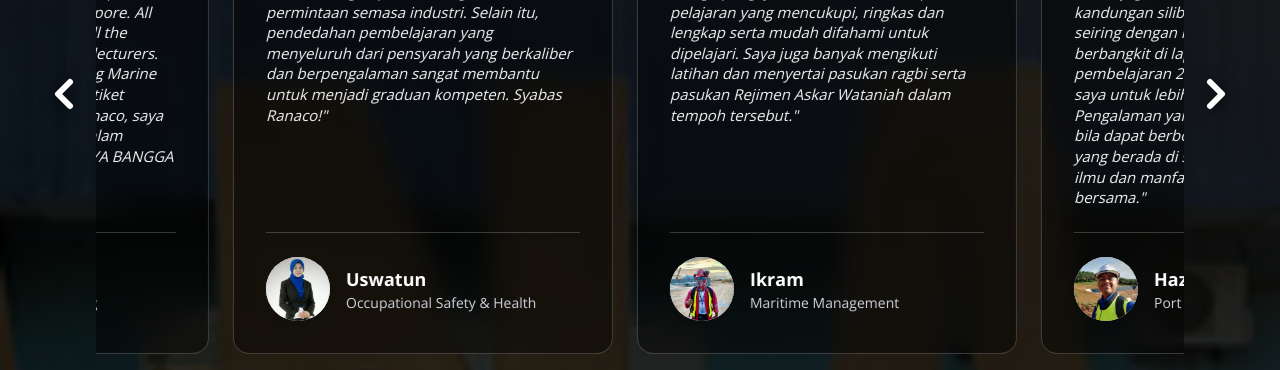
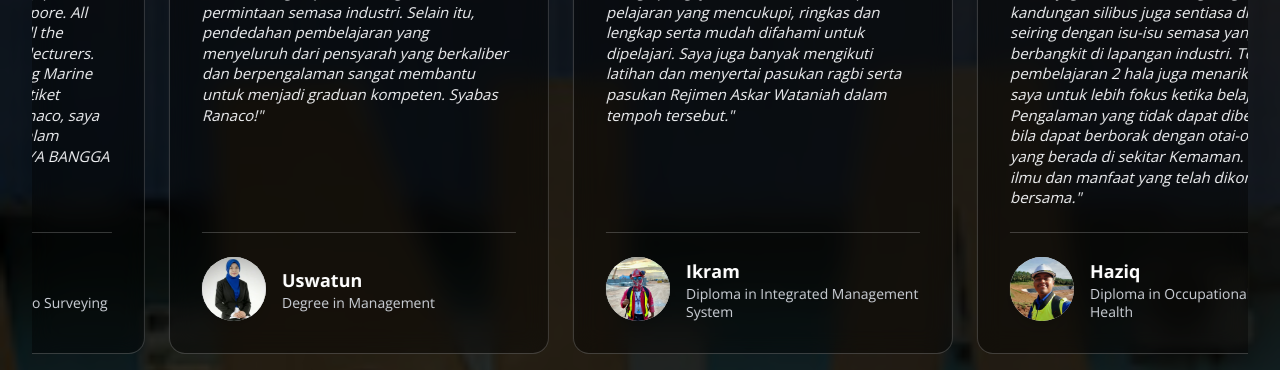
Before and after one commit to kw0rl/ranaco-landing-page, a Next.js app in the folder frontend/: page / in a window 1280 px wide. Shown: the part 6666-7036 px from the top of the page. Built offline with nearby package versions, Linux system fonts and the light colour scheme.

Commit message:
another another enhancement

```diff
--- a/frontend/components/Testimonials.tsx
+++ b/frontend/components/Testimonials.tsx
@@ -1,58 +1,80 @@
 'use client';
 
-import React from 'react';
-import { useRef } from 'react';
+import React, { useRef, useEffect } from 'react';
 import { Quote, ChevronLeft, ChevronRight } from 'lucide-react';
 import Image from 'next/image';
+import { gsap } from 'gsap';
 
 const testimonials = [
   {
     name: 'Amir Naim',
-    program: 'Marine Cargo Surveying',
+    program: 'Diploma in Marine Cargo Surveying',
     image: '/alumni/alumni-Amir-Naim.png',
     quote: 'Sebagai bekas pelajar jurusan Marine Cargo Surveying, saya kini sudah 5 tahun bekerja sebagai process technician di Singapura bersama syarikat Air Liquid Singapore. All the best Ranaco and thanks for all the knowledge that I get from all the lecturers. Mungkin rezeki saya dalam bidang Marine Survey tak panjang tetapi di atas tiket Diploma yang saya dapat dari Ranaco, saya Berjaya bina kerjaya di Ranaco dalam industri Petrochemical & Gas. SAYA BANGGA DENGAN RANACO!!'
   },
   {
     name: 'Uswatun',
-    program: 'Occupational Safety & Health',
+    program: 'Degree in Management',
     image: '/alumni/alumni-Uswatun.png',
     quote: 'Ranaco adalah antara institusi yang menyediakan tawaran pengajian yang relevan dengan perkembangan dan permintaan semasa industri. Selain itu, pendedahan pembelajaran yang menyeluruh dari pensyarah yang berkaliber dan berpengalaman sangat membantu untuk menjadi graduan kompeten. Syabas Ranaco!'
   },
   {
     name: 'Ikram',
-    program: 'Maritime Management',
+    program: 'Diploma in Integrated Management System',
     image: '/alumni/alumni-Ikram.png',
     quote: 'Sepanjang saya belajar di Ranaco, pelbagai ilmu dan perkongsian pengalaman kerja dari tenaga pengajar. Silibus dalam setiap pelajaran yang mencukupi, ringkas dan lengkap serta mudah difahami untuk dipelajari. Saya juga banyak mengikuti latihan dan menyertai pasukan ragbi serta pasukan Rejimen Askar Wataniah dalam tempoh tersebut.'
   },
   {
     name: 'Haziq',
-    program: 'Port Management',
+    program: 'Diploma in Occupational Safety & Health',
     image: '/alumni/alumni-Haziq.png',
     quote: 'Ranaco banyak mengajar dari sudut teori dan praktikal bukan sahaja di sesi kuliah malah juga di sesi tidak langsung. Isi kandungan silibus juga sentiasa dikemaskini seiring dengan isu-isu semasa yang berbangkit di lapangan industri. Teknik sesi pembelajaran 2 hala juga menarik perhatian saya untuk lebih fokus ketika belajar. Pengalaman yang tidak dapat dibeli adalah bila dapat berborak dengan otai-otai industri yang berada di sekitar Kemaman. Banyak ilmu dan manfaat yang telah dikongsi bersama.'
   },
   {
     name: 'Effa',
-    program: 'Maritime Law & Insurance',
+    program: 'Diploma in Occupational Safety & Health',
     image: '/alumni/alumni-Effa.png',
     quote: 'Saya memilih Ranaco kerana Ranaco antara institut yang terkenal dengan pencapaian pelajar-pelajar yang cemerlang dalam bidang yang dipilih seperti bidang OSH, bidang maritim dan sebagainya. Selain daripada itu, Ranaco juga menawarkan yuran kursus yang murah berbanding institut pengajian yang lain serta silibus yang diperakui oleh MQA. SAYA JUGA MEMILIH Ranaco kerana program OSH yang menjadi pilihan saya mendapat perakuan daripada Jabatan Kesihatan dan Keselamatan Pekerjaan (JKKP).'
   }
 ];
 
 export default function Testimonials() {
-  const scrollContainerRef = useRef<HTMLDivElement>(null);
+  const cardsRef = useRef<HTMLDivElement>(null);
+  const animationRef = useRef<gsap.core.Tween | null>(null);
 
-  const scroll = (direction: 'left' | 'right') => {
-    if (scrollContainerRef.current) {
-      const scrollAmount = 386; // card width (380px) + gap (6px)
-      const currentScroll = scrollContainerRef.current.scrollLeft;
-      const targetScroll = direction === 'left'
-        ? currentScroll - scrollAmount
-        : currentScroll + scrollAmount;
+  useEffect(() => {
+    if (cardsRef.current) {
+      const cardWidth = 386; // card width (380px) + gap (6px)
+      const totalWidth = cardWidth * testimonials.length;
 
-      scrollContainerRef.current.scrollTo({
-        left: targetScroll,
-        behavior: 'smooth'
+      // Create seamless loop animation
+      animationRef.current = gsap.to(cardsRef.current, {
+        x: -totalWidth,
+        duration: 50, // Adjust speed here
+        ease: 'none',
+        repeat: -1,
+        modifiers: {
+          x: gsap.utils.unitize(x => parseFloat(x) % totalWidth)
+        }
       });
+    }
+
+    return () => {
+      if (animationRef.current) {
+        animationRef.current.kill();
+      }
+    };
+  }, []);
+
+  const handleMouseEnter = () => {
+    if (animationRef.current) {
+      animationRef.current.pause();
+    }
+  };
+
+  const handleMouseLeave = () => {
+    if (animationRef.current) {
+      animationRef.current.play();
     }
   };
 
@@ -89,35 +111,19 @@ export default function Testimonials() {
 
         {/* Infinite Scroll Container */}
         <div className="relative py-8">
-          {/* Navigation Buttons */}
-          <button
-            onClick={() => scroll('left')}
-            className="absolute left-0 sm:left-2 top-1/2 -translate-y-1/2 z-20 flex items-center justify-center transition-all duration-300 hover:scale-125"
-            aria-label="Scroll left"
-          >
-            <ChevronLeft className="w-10 h-10 sm:w-12 sm:h-12 text-white drop-shadow-[0_2px_8px_rgba(0,0,0,0.8)]" strokeWidth={3} />
-          </button>
-
-          <button
-            onClick={() => scroll('right')}
-            className="absolute right-0 sm:right-2 top-1/2 -translate-y-1/2 z-20 flex items-center justify-center transition-all duration-300 hover:scale-125"
-            aria-label="Scroll right"
-          >
-            <ChevronRight className="w-10 h-10 sm:w-12 sm:h-12 text-white drop-shadow-[0_2px_8px_rgba(0,0,0,0.8)]" strokeWidth={3} />
-          </button>
-
           {/* Scrolling Content Wrapper */}
-          <div className="overflow-hidden px-12 sm:px-16">
+          <div className="overflow-hidden">
             <div
-              ref={scrollContainerRef}
-              className="overflow-x-hidden py-4"
+              ref={cardsRef}
+              className="flex gap-4 sm:gap-6 py-4"
             >
-              <div className="flex gap-4 sm:gap-6 animate-scroll group">
-                {/* First set of testimonials */}
-                {testimonials.map((testimonial, idx) => (
+              {/* Render testimonials twice for seamless GSAP loop */}
+              {[...testimonials, ...testimonials].map((testimonial, idx) => (
                 <div
-                  key={`first-${idx}`}
-                  className="flex-shrink-0 w-[240px] sm:w-[350px] lg:w-[380px]"
+                  key={idx}
+                  className="testimonial-card flex-shrink-0 w-[240px] sm:w-[350px] lg:w-[380px]"
+                  onMouseEnter={handleMouseEnter}
+                  onMouseLeave={handleMouseLeave}
                 >
                   <div className="bg-black/40 backdrop-blur-md rounded-2xl p-4 sm:p-8 border border-white/20 hover:bg-black/50 hover:border-[#FF6B5B]/50 transition-all duration-300 hover:-translate-y-2 hover:shadow-2xl h-full flex flex-col">
                     {/* Quote Icon */}
@@ -141,70 +147,15 @@ export default function Testimonials() {
                       </div>
                       <div className="flex-1 min-w-0">
                         <div className="font-bold text-white text-sm sm:text-lg">{testimonial.name}</div>
-                        <div className="text-[10px] sm:text-sm text-gray-300 truncate">{testimonial.program}</div>
-                      </div>
-                    </div>
-                  </div>
-                </div>
-              ))}
-
-              {/* Duplicate set for seamless loop */}
-              {testimonials.map((testimonial, idx) => (
-                <div
-                  key={`second-${idx}`}
-                  className="flex-shrink-0 w-[240px] sm:w-[350px] lg:w-[380px]"
-                >
-                  <div className="bg-black/40 backdrop-blur-md rounded-2xl p-4 sm:p-8 border border-white/20 hover:bg-black/50 hover:border-[#FF6B5B]/50 transition-all duration-300 hover:-translate-y-2 hover:shadow-2xl h-full flex flex-col">
-                    {/* Quote Icon */}
-                    <Quote className="w-8 h-8 sm:w-12 sm:h-12 text-[#FF6B5B] mb-3 sm:mb-6 opacity-70" />
-
-                    {/* Testimonial Text */}
-                    <p className="text-gray-100 leading-snug mb-3 sm:mb-6 italic flex-grow text-xs sm:text-[15px]">
-                      "{testimonial.quote}"
-                    </p>
-
-                    {/* Author Info */}
-                    <div className="flex items-center gap-2 sm:gap-4 pt-3 sm:pt-6 border-t border-white/20 mt-auto">
-                      <div className="w-10 h-10 sm:w-16 sm:h-16 rounded-full flex items-center justify-center flex-shrink-0 shadow-lg overflow-hidden relative bg-gray-200">
-                        <Image
-                          src={testimonial.image}
-                          alt={testimonial.name}
-                          fill
-                          sizes="(max-width: 640px) 40px, 64px"
-                          className="object-cover"
-                        />
-                      </div>
-                      <div className="flex-1 min-w-0">
-                        <div className="font-bold text-white text-sm sm:text-lg">{testimonial.name}</div>
-                        <div className="text-[10px] sm:text-sm text-gray-300 truncate">{testimonial.program}</div>
+                        <div className="text-[10px] sm:text-sm text-gray-300 leading-tight">{testimonial.program}</div>
                       </div>
                     </div>
                   </div>
                 </div>
                 ))}
-              </div>
             </div>
           </div>
         </div>
-
-        <style jsx>{`
-          @keyframes scroll {
-            0% {
-              transform: translateX(0);
-            }
-            100% {
-              transform: translateX(calc(-386px * 5));
-            }
-          }
-
-          .animate-scroll {
-            animation: scroll 50s linear infinite;
-          }
-
-          .animate-scroll:hover {
-            animation-play-state: paused;
-          }
-        `}</style>
 
         {/* Video Section */}
         <div className="mt-16 text-center">
--- a/frontend/package.json
+++ b/frontend/package.json
@@ -9,6 +9,8 @@
     "lint": "eslint"
   },
   "dependencies": {
+    "gasp": "^0.0.2",
+    "gsap": "^3.13.0",
     "lucide-react": "^0.552.0",
     "next": "16.0.1",
     "react": "19.2.0",
```
Also changed, not shown: 1 other file (tests, documents, lock files or other folders).
